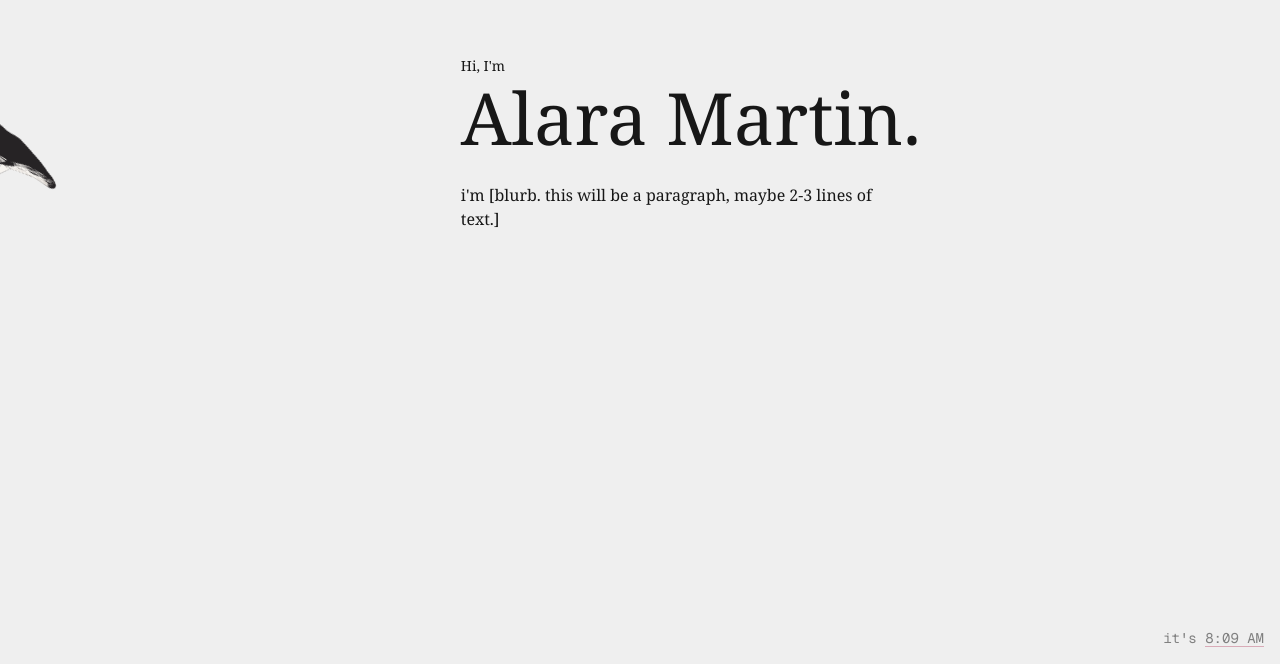
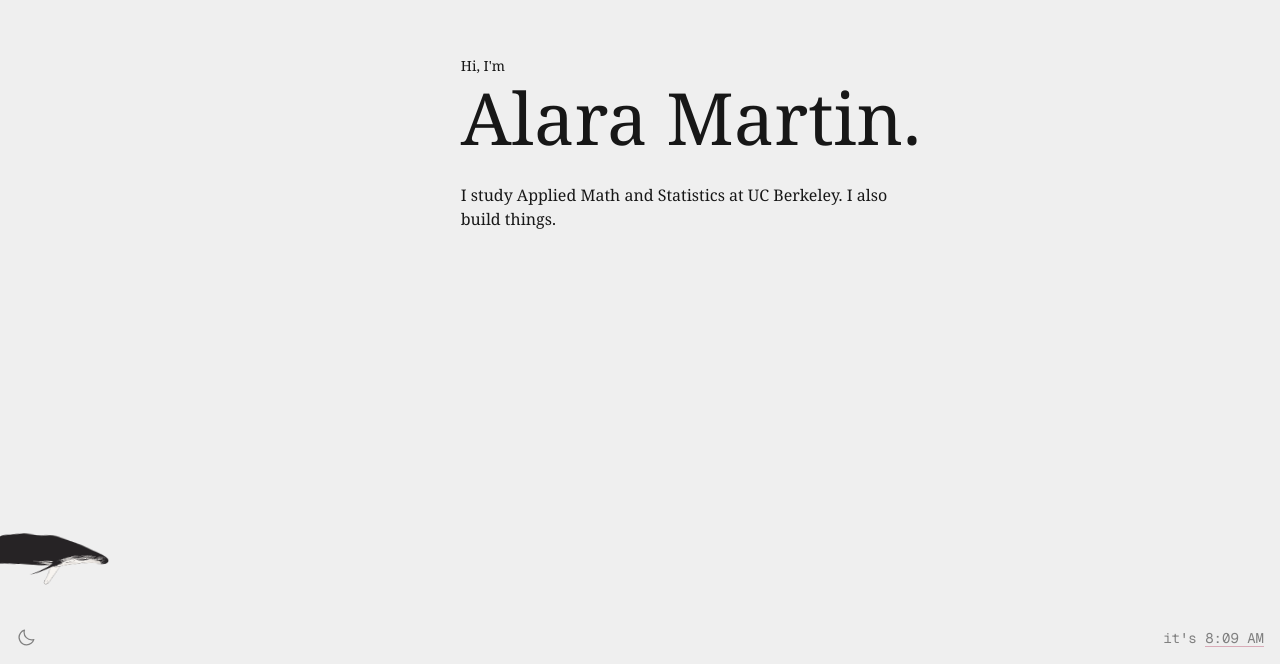
Before and after one commit to alaramartin/website-plain, a Next.js app: page / in a window 1280 px wide. Shown: the part 136-800 px from the top of the page. Built offline with nearby package versions, Linux system fonts and the light colour scheme.

Commit message:
light/dark mode

```diff
--- a/package.json
+++ b/package.json
@@ -9,6 +9,7 @@
     "lint": "eslint"
   },
   "dependencies": {
+    "@phosphor-icons/react": "^2.1.10",
     "next": "16.3.5",
     "react": "19.2.8",
     "react-dom": "19.2.8"
--- /dev/null
+++ b/src/app/DarkModeToggle.tsx
@@ -0,0 +1,29 @@
+"use client";
+import { useEffect, useState } from "react";
+import { MoonIcon, SunIcon } from "@phosphor-icons/react";
+
+export default function DarkModeToggle() {
+    const [dark, setDark] = useState(false);
+
+    // Pick up the theme the head script set from the system preference.
+    useEffect(() => {
+        setDark(document.documentElement.classList.contains("dark"));
+    }, []);
+
+    const toggle = () => {
+        const next = !dark;
+        setDark(next);
+        document.documentElement.classList.toggle("dark", next);
+    };
+
+    return (
+        <button
+            onClick={toggle}
+            aria-label={dark ? "Switch to light mode" : "Switch to dark mode"}
+            data-whale-avoid
+            className="absolute bottom-4 left-4 cursor-pointer text-[var(--muted)] opacity-70 transition-colors duration-150 hover:text-[rgb(var(--accent-rgb))]"
+        >
+            {dark ? <SunIcon size={20} /> : <MoonIcon size={20} />}
+        </button>
+    );
+}
--- a/src/app/Headline.tsx
+++ b/src/app/Headline.tsx
@@ -5,7 +5,6 @@ import { useEffect, useState } from "react";
 const WORDS = [
     "Alara Martin.",
     "a programmer",
-    "a learner",
     "a hacker",
     "a girl who codes",
     "a photographer",
--- a/src/app/Time.tsx
+++ b/src/app/Time.tsx
@@ -16,7 +16,7 @@ export default function Time() {
     return (
         <p
             data-whale-avoid
-            className="absolute bottom-4 right-4 font-mono text-sm text-neutral-600 opacity-70"
+            className="absolute bottom-4 right-4 font-mono text-sm text-[var(--muted)] opacity-70"
         >
             it&apos;s{" "}
             <a
--- a/src/app/Whale.tsx
+++ b/src/app/Whale.tsx
@@ -37,7 +37,7 @@ export default function Whale() {
         let lastTime = 0;
         let lastDraw = 0;
         let hovered = false;
-        let pace = 1; // 1 = full swim, eases to 0 while hovered
+        let pace = 1; // 1 = full swim, eases to 0.5 while hovered
         let w = 0;
         let h = 0;
 
@@ -82,7 +82,7 @@ export default function Whale() {
             if (document.hidden || !rig) return;
             const dt = lastTime ? Math.min(time - lastTime, 100) / 1000 : 0;
             lastTime = time;
-            pace += ((hovered ? 0 : 1) - pace) * (1 - Math.exp(-dt * 4));
+            pace += ((hovered ? 0.5 : 1) - pace) * (1 - Math.exp(-dt * 4));
             pod.step(dt * pace);
             place();
             if (time - lastDraw >= PATH_FRAME_MS) {
--- a/src/app/globals.css
+++ b/src/app/globals.css
@@ -6,6 +6,18 @@
     --whale-ink: #262325;
     --whale-paper: #f7f4f0;
     --whale-pleat: #d3cdc8;
+    --muted: #525252;
+    --accent-rgb: 163, 0, 44;
+}
+
+.dark {
+    --background: #1a1a1a;
+    --foreground: #ededed;
+    --whale-ink: #e9e1dc;
+    --whale-paper: #2a2a2a;
+    --whale-pleat: #4a4a4a;
+    --muted: #a3a3a3;
+    --accent-rgb: 237, 140, 145;
 }
 
 @theme inline {
@@ -32,8 +44,8 @@ body {
 /* link underline that slides up on hover */
 .link {
     background-image: linear-gradient(
-        rgba(163, 0, 44, 0.4),
-        rgba(163, 0, 44, 0.4)
+        rgba(var(--accent-rgb), 0.4),
+        rgba(var(--accent-rgb), 0.4)
     );
     background-size: 100% 0.1em;
     background-position-y: 100%;
@@ -54,3 +66,8 @@ body {
     --whale-ink: #6b1d2f;
     --whale-pleat: #e2b8bd;
 }
+
+.dark .whale-link:hover {
+    --whale-ink: #f5c4c7;
+    --whale-pleat: #5c3a41;
+}
--- a/src/app/layout.tsx
+++ b/src/app/layout.tsx
@@ -22,7 +22,16 @@ export default function RootLayout({ children }: LayoutProps<"/">) {
     <html
       lang="en"
       className={`${geistSans.variable} ${geistMono.variable} h-full antialiased`}
+      suppressHydrationWarning
     >
+      <head>
+        {/* Applies the system theme before first paint so there's no light flash. */}
+        <script
+          dangerouslySetInnerHTML={{
+            __html: `if (matchMedia("(prefers-color-scheme: dark)").matches) document.documentElement.classList.add("dark")`,
+          }}
+        />
+      </head>
       <body className="min-h-full flex flex-col">{children}</body>
     </html>
   );
--- a/src/app/page.tsx
+++ b/src/app/page.tsx
@@ -1,3 +1,4 @@
+import DarkModeToggle from "./DarkModeToggle";
 import Headline from "./Headline";
 import Time from "./Time";
 import Whale from "./Whale";
@@ -11,11 +12,12 @@ export default function Home() {
                 <p className="text-sm">Hi, I&apos;m</p>
                 <Headline />
                 <p className="mt-6 max-w-md">
-                    i&apos;m [blurb. this will be a paragraph, maybe 2-3 lines of
-                    text.]
+                    I study Applied Math and Statistics at UC Berkeley. I also
+                    build things.
                 </p>
             </div>
 
+            <DarkModeToggle />
             <Time />
         </main>
     );
```
Also changed, not shown: 1 other file (tests, documents, lock files or other folders).
